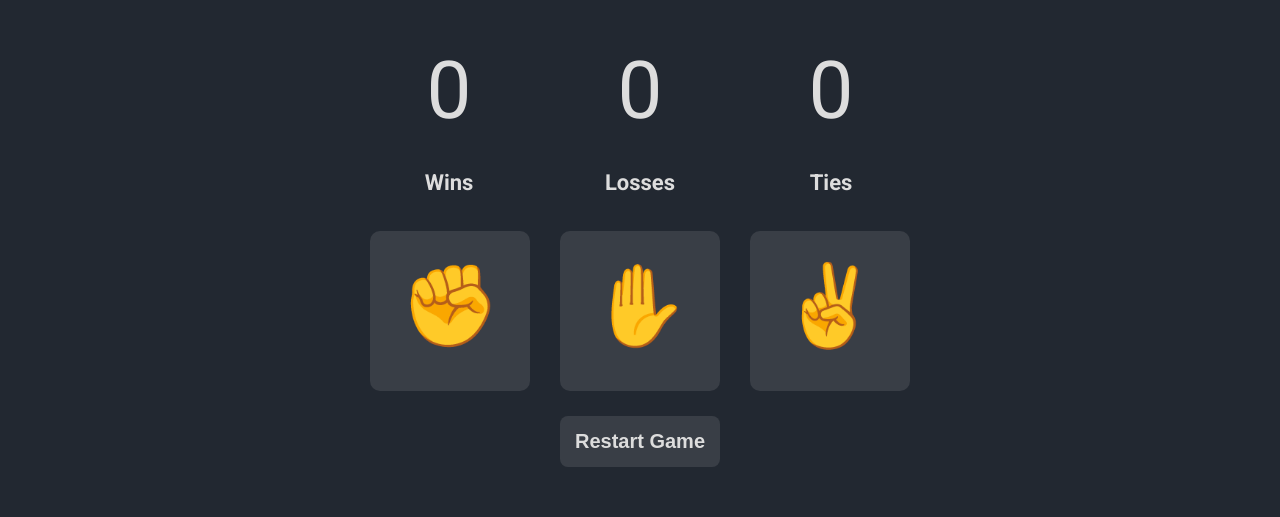
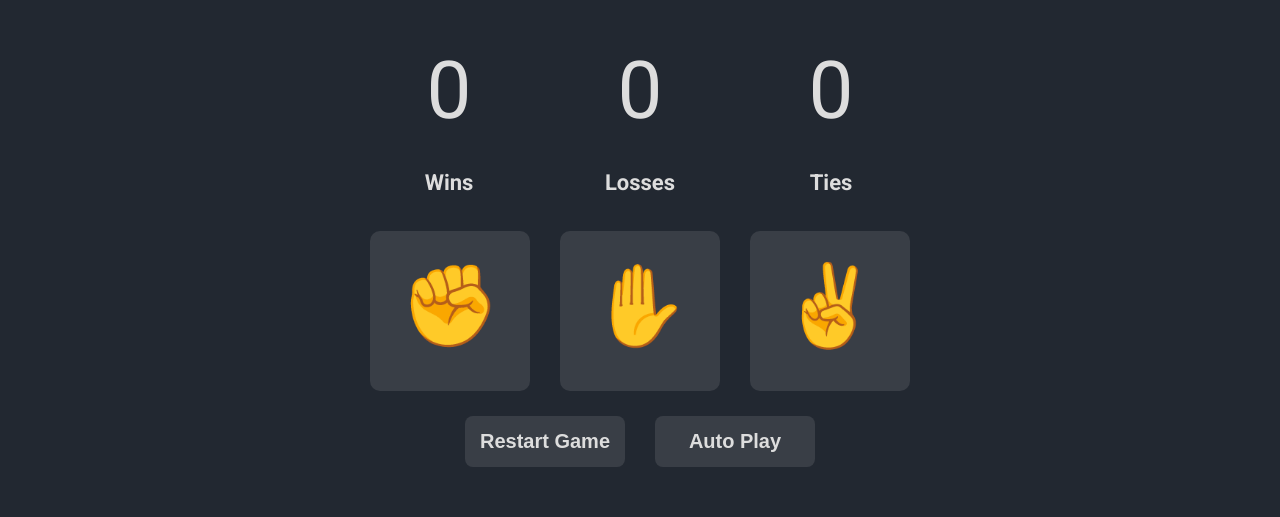
Before and after one commit to sshuklaji962/Rock-Paper-Scissors, a plain HTML site: page index.html in a window 1280 px wide. Shown: the part 255-772 px from the top of the page. Drawn offline with Linux system fonts and the light colour scheme.

Commit message:
Auto Play Feature

```diff
--- a/app.js
+++ b/app.js
@@ -1,19 +1,18 @@
 // Store and update the score.
-// we will use an object to store values.
+// We will use an object to store values.
 const score = JSON.parse(localStorage.getItem('savedScore')) ??
                 {
                 wins : 0,
                 losses : 0,
                 ties : 0
                 };
-// display score on front end.
+// Display score on front end.
 updateScoreElement();
 
 let playerMoveEmoji;
 let computerMoveEmoji;
 // Function for game.
 function playGame(playerMove) {
-
     if (score.wins >= 5 || score.losses >= 5) {
         openEndgameModal()
         return
@@ -74,9 +73,9 @@ function playGame(playerMove) {
         setFinalMessage()
         return
         }
-}
+    }
 
-//Update score element
+// Update score element
 function updateScoreElement() {
     document.querySelector('#win-score')
         .innerHTML = `${score.wins}`;
@@ -85,6 +84,7 @@ function updateScoreElement() {
     document.querySelector('#tie-score')
         .innerHTML = `${score.ties}`;
     }
+
 // Function for Computer Move
 function pickComputerMove() {
     const randomNumber = Math.floor(Math.random()*3);
@@ -125,7 +125,7 @@ function resetScore() {
     localStorage.removeItem('savedScore');
 }
 
-/* modal js */
+// Modal Feature
 const endgameModal = document.getElementById('endgameModal');
 const endgameMsg = document.getElementById('endgameMsg');
 const overlay = document.getElementById('overlay');
@@ -154,3 +154,31 @@ function setFinalMessage() {
         sadSound.play();
     }
 }
+
+// Auto Play Feature
+let isAutoPlaying = false;
+let intervalId;
+const autoPlayBtn = document.querySelector('#autoPlayBtn');
+
+function autoPlay() {
+    let dots = '';
+    if(!isAutoPlaying) {
+        intervalId = setInterval(()=>{
+            const playerMove = pickComputerMove();
+            playGame(playerMove);
+
+            dots += '.';
+            autoPlayBtn.innerHTML = 'Playing' + dots;
+            if (dots.length >= 3) {
+              dots = '';
+            }
+        }, 700);
+        isAutoPlaying = true;
+        autoPlayBtn.classList.add('active');
+    } else {
+        clearInterval(intervalId);
+        isAutoPlaying = false;
+        autoPlayBtn.innerHTML = 'Auto Play';
+        autoPlayBtn.classList.remove('active');
+    }
+}
--- a/index.html
+++ b/index.html
@@ -54,7 +54,11 @@
         </button>
      </div>
 
+    <div class="play-buttons">
       <button onclick= "resetScore()" class="resetBtn">Restart Game</button>
+      <button onclick= "autoPlay()" id="autoPlayBtn" class="resetBtn">Auto Play</button>
+    </div>
+
     </main>
 
     <footer class="footer">
--- a/style.css
+++ b/style.css
@@ -45,7 +45,6 @@ main {
 
 .playBtn:active {
   background-color: #5b5f68;
-
 }
 
 .score-box {
@@ -87,6 +86,17 @@ main {
   background-color: #393e46;
   cursor: pointer;
 }
+.resetBtn:hover {
+  background-color: #4a4f57;
+}
+.resetBtn:active {
+  background-color: #5b5f68;
+}
+.active {
+  background-color: #5b5f68;
+}
+
+
 body{
   background-color: #222831;
   color: #ddd;
```
